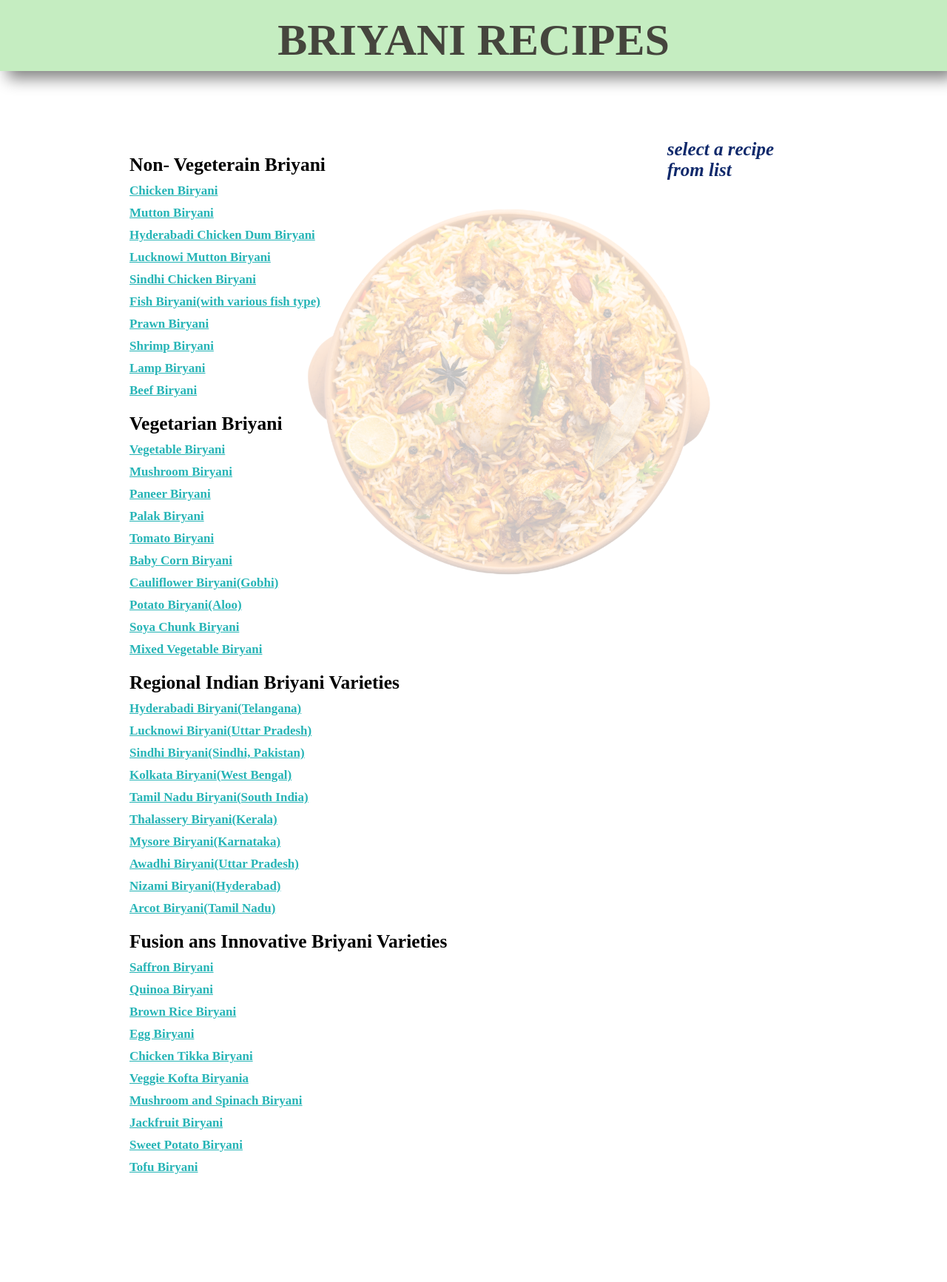
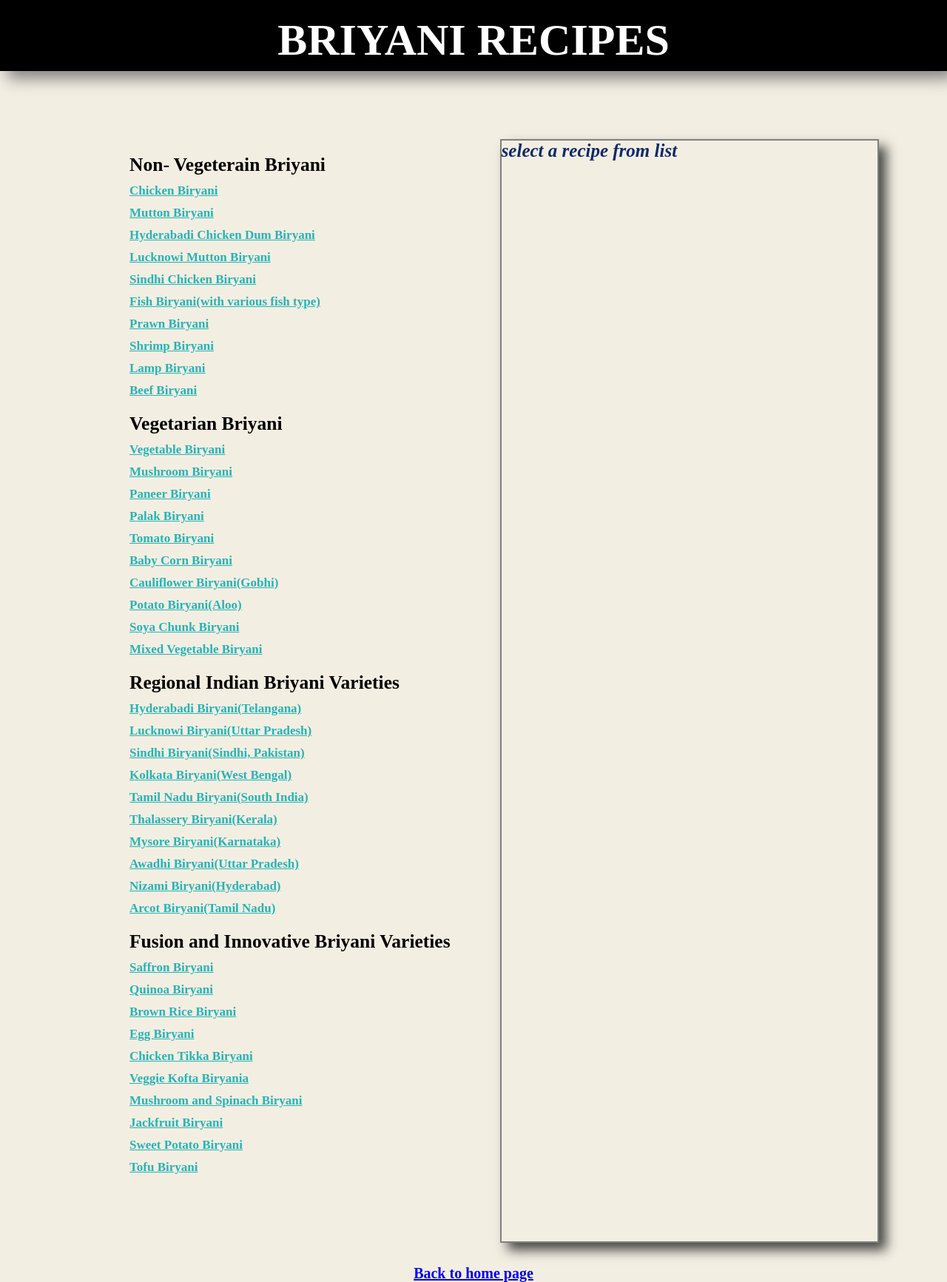
Before and after one commit to Webnewbie-pixel/Pavithra-Food-blog, a plain HTML site: page Briyani.html in a window 1280 px wide. Shown: the whole page at 74% size. Before the commit the page ends 1680 px from the top, so only its background shows below. Drawn offline with nearby package versions, Linux system fonts and the light colour scheme.

Commit message:
Changed the background color

```diff
--- a/Briyani.css
+++ b/Briyani.css
@@ -10,7 +10,7 @@ body{
 
   height:100vh;
   overflow-x:hidden;
-  background-color: hwb(0 100% 0%);
+  background-color: rgb(243, 238, 226);
   color:#242323;
   font-weight: 600;
   font-size:17px;
@@ -20,20 +20,14 @@ header{
   text-align:center;
   padding:20px 0;
   font-size:30px;
-  color:rgb(69, 69, 61);
-  background-color:#C5EDC1;
+  color:rgb(255, 255, 255);
+  background-color:#000000;
   box-shadow:10px 10px 20px rgb(129, 128, 128);
   height:12%;
 
 
 }
-img{
-position: absolute;
-background-repeat: repeat;
-max-width: 90%;
-margin:90px;
-padding-top:30px;
-}
+
 .container {
   display:flex;
   flex-direction:row;
@@ -68,10 +62,11 @@ h2 {
 
 #recipe-content {
   flex:1;
-  margin:8% 20%;
+  margin-top:8%;
+  margin-right: 8%;
   list-style-type:none;
- /* border: 2px solid gray;*/
- /* box-shadow:5px 5px 10px hwb(0 57% 41%);*/
+ border: 2px solid gray;
+ box-shadow:10px 10px 15px hwb(120 28% 71%);
 
 }
 #recipe-content p{
@@ -100,3 +95,10 @@ h2 {
   }
 
 }
+footer{
+  text-align:center;
+  margin:30px 0px 30px 0;
+  font-size:20px;
+
+
+}
--- a/Briyani.html
+++ b/Briyani.html
@@ -22,9 +22,7 @@
     <header>
      <h1> BRIYANI RECIPES</h1>
     </header>
-    <div>
-    <img src="Untitled design (2).png">
-    </div>
+
     <!-- lEFT SIDE BAR-->
      <div id="briyani-list" class="container">
       <div class="sidenav-Bar">
@@ -73,7 +71,7 @@
       </div>
 
         <div class="sidenav">
-          <h2>Fusion ans Innovative Briyani Varieties</h2>
+          <h2>Fusion and Innovative Briyani Varieties</h2>
 
             <a href ="#">Saffron Biryani</a>
             <a href ="#">Quinoa Biryani</a>
@@ -97,6 +95,9 @@
 
      </div>
      </div>
+     <footer>
+      <a href="index.html">Back to home page</a>
+     </footer>
      <script src="scripts.js"></script>
 
 
--- a/scripts.js
+++ b/scripts.js
@@ -7,7 +7,7 @@ console.log("javascript is running")
 const recipes = {
   'chicken-briyani' : {
     title : 'Chicken Briyani',
-    ingredients: ['Basmat Rice - 2 Cups',
+    ingredients: ['Basmati Rice - 2 Cups',
                    '1 lb boneless, skinless Chicken breast/thigh, cut into small pieces',
                    'Water  - 4 Cups',
                    'Oil - 2 tbsp or as per your need',
@@ -45,7 +45,7 @@ const recipes = {
     },
     'mutton-briyani' : {
       title: 'Mutton-Briyani',
-      ingredients : ['Basmat Rice - 2 Cups',
+      ingredients : ['Basmati Rice - 2 Cups',
         '1 lb mutton/lamb, cut into small pieces',
         'Water  - 4 Cups',
         'Oil - 2 tbsp or as per your need',
@@ -89,7 +89,7 @@ const recipes = {
 
 briyaniList.addEventListener('click', (e) => {
   recipeContent.style.color ='black';
-  recipeContent.style.fontSize = '23px';
+  recipeContent.style.fontSize = '20px';
   recipeContent.style.fontStyle ='italic';
   recipeContent.style.width = '250px';
   recipeContent.style.textAlign='center';
```
